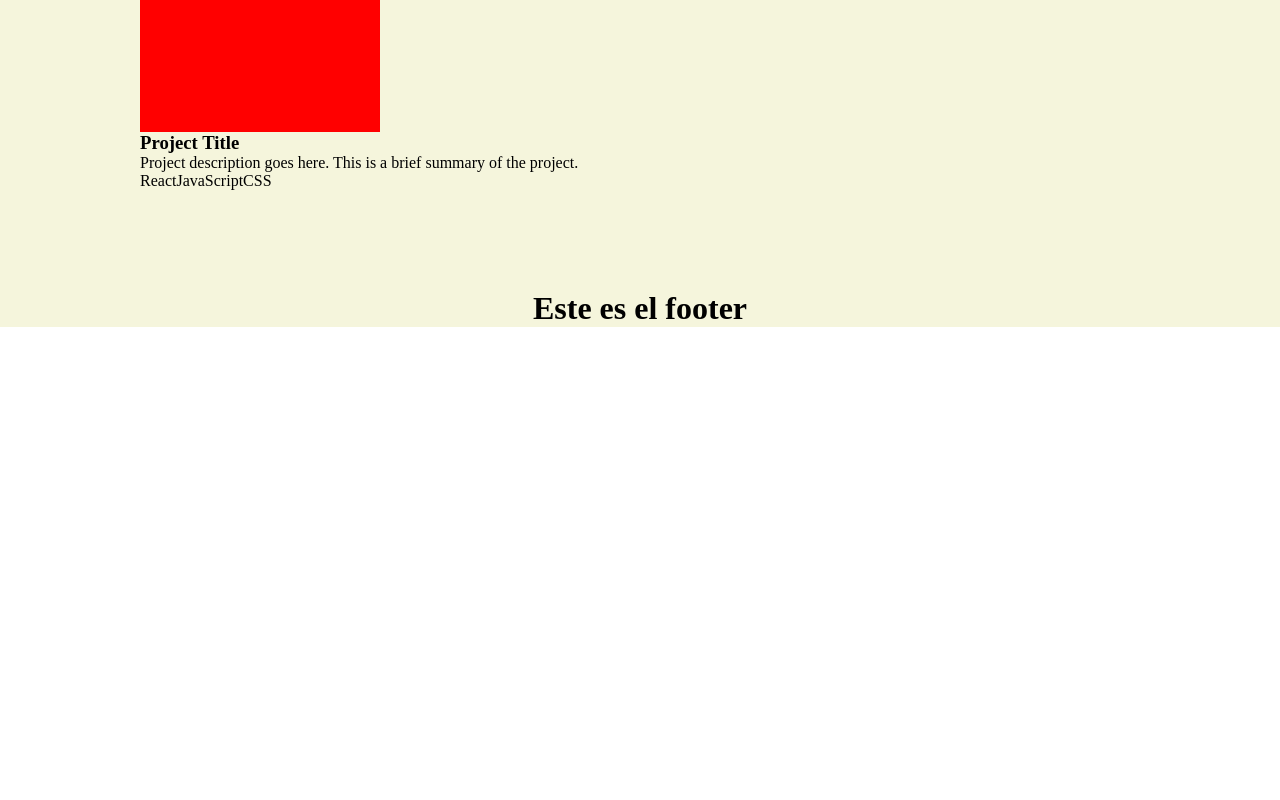
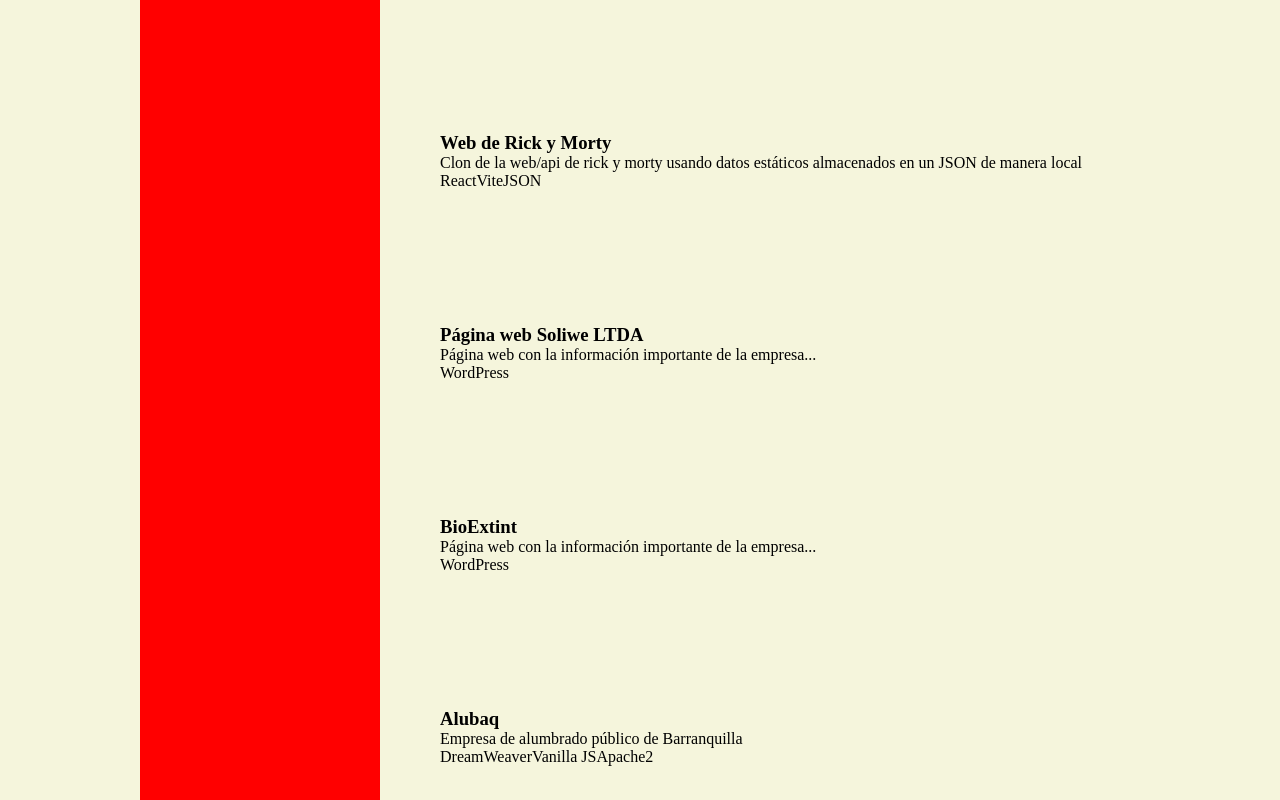
Before and after one commit to EdwardSierra-dev/my-landing-page, a React (Vite) app in the folder my-landing-page/: page / in a window 1280 px wide. Shown: the part 680-1480 px from the top of the page. Before the commit the page ends 1007 px from the top, so only its background shows below. Built offline with nearby package versions, Linux system fonts and the light colour scheme.

Commit message:
commit de emergencia

```diff
--- a/my-landing-page/src/components/Main.jsx
+++ b/my-landing-page/src/components/Main.jsx
@@ -64,7 +64,37 @@ function Main () {
       </section>
       <section id='projects-section'>
         <h1>Proyectos</h1>
-        <ProjectCard />
+        <ProjectCard
+          projectTitle={'CV / Landing Page Edward Sierra'}
+          projectDescription={'Curriculum de Edward Sierra'}
+          toolOne={'React'}
+          toolTwo={'Vite'}
+          toolThree={'JS'}
+        />
+        <ProjectCard
+          projectTitle={'Web de Rick y Morty'}
+          projectDescription={'Clon de la web/api de rick y morty usando datos estáticos almacenados en un JSON de manera local'}
+          toolOne={'React'}
+          toolTwo={'Vite'}
+          toolThree={'JSON'}
+        />
+        <ProjectCard
+          projectTitle={'Página web Soliwe LTDA'}
+          projectDescription={'Página web con la información importante de la empresa...'}
+          toolOne={'WordPress'}
+        />
+        <ProjectCard
+          projectTitle={'BioExtint'}
+          projectDescription={'Página web con la información importante de la empresa...'}
+          toolOne={'WordPress'}
+        />
+        <ProjectCard
+          projectTitle={'Alubaq'}
+          projectDescription={'Empresa de alumbrado público de Barranquilla'}
+          toolOne={'DreamWeaver'}
+          toolTwo={'Vanilla JS'}
+          toolThree={'Apache2'}
+        />
       </section>
 
     </main>
--- a/my-landing-page/src/components/ProjectCard.jsx
+++ b/my-landing-page/src/components/ProjectCard.jsx
@@ -1,19 +1,19 @@
 import React from 'react';
 import '../styles/ProjectCard.css';
 
-function ProjectCard () {
+function ProjectCard (props) {
   return (
     <div className='project-card-container'>
       <div className='project-image-container'>
         <img src="" alt="" className='image-project'/>
       </div>
       <div className='project-info-container'>
-        <h3 className='project-title'>Project Title</h3>
-        <p className='project-description'>Project description goes here. This is a brief summary of the project.</p>
+        <h3 className='project-title'>{props.projectTitle}</h3>
+        <p className='project-description'>{props.projectDescription}</p>
         <div className='project-technologies'>
-          <span className='technology'>React</span>
-          <span className='technology'>JavaScript</span>
-          <span className='technology'>CSS</span>
+          <span className='technology'>{props.toolOne}</span>
+          <span className='technology'>{props.toolTwo}</span>
+          <span className='technology'>{props.toolThree}</span>
         </div>
       </div>
     </div>
--- a/my-landing-page/src/styles/ProjectCard.css
+++ b/my-landing-page/src/styles/ProjectCard.css
@@ -1,5 +1,13 @@
+.project-card-container {
+  display: flex;
+}
+
 .project-image-container {
   width: 15em;
   height: 12em;
   background-color: red;
 }
+
+.project-image-container {
+  margin-right: 60px;
+}
```
